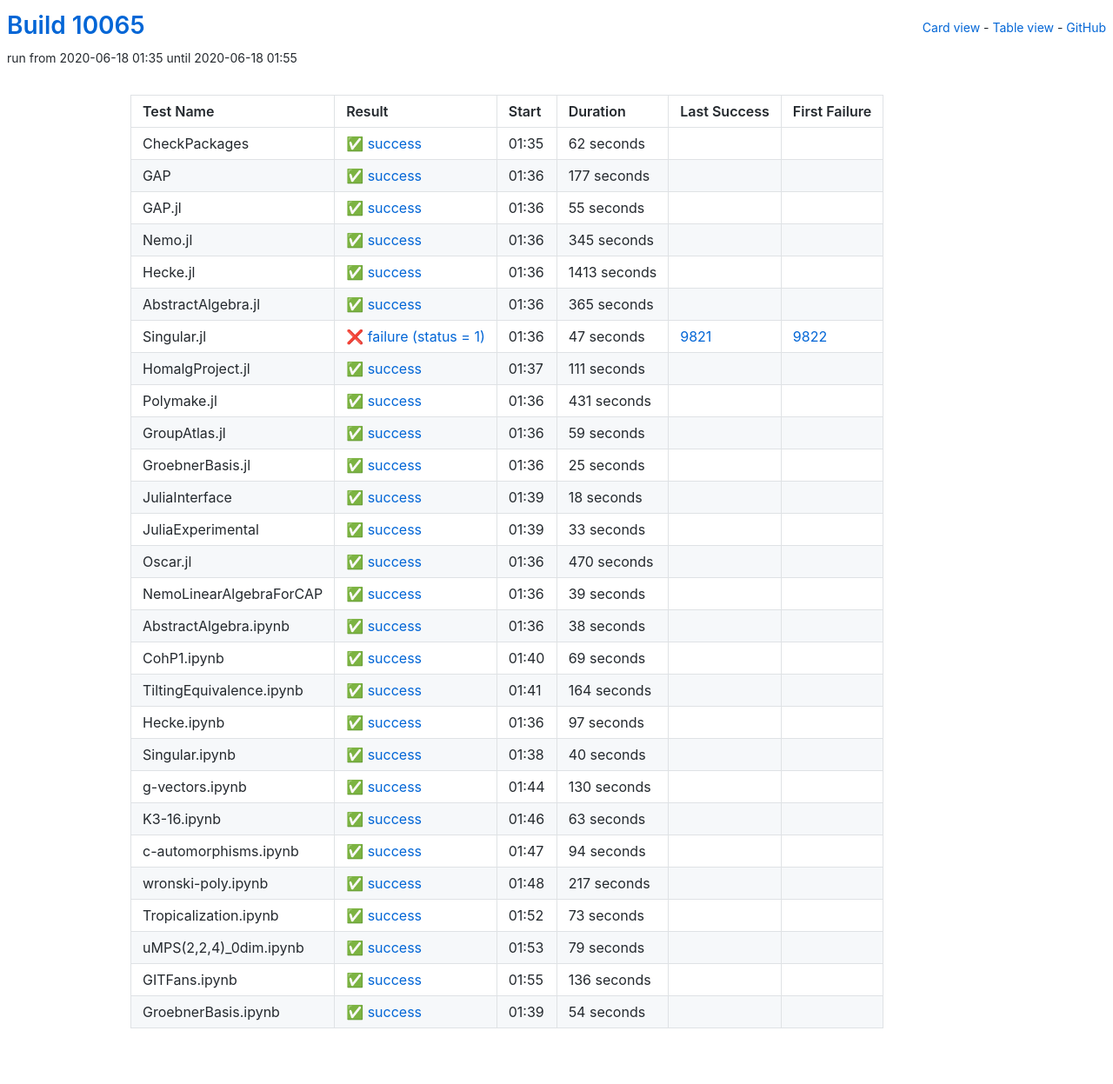
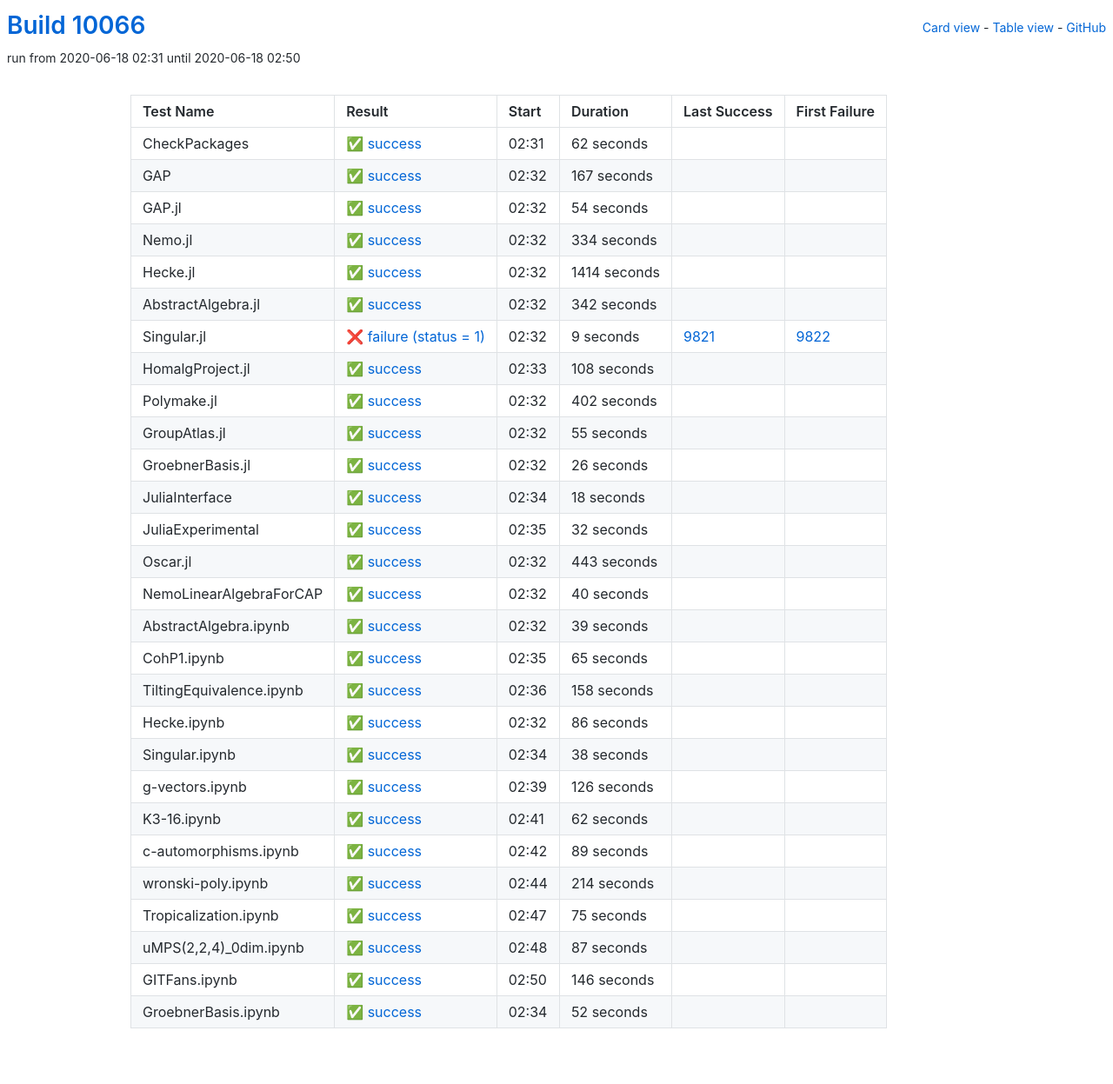
Before and after one commit to oscar-system/oscar-ci-status, a Jekyll site: the page built from table.html, in a window 1280 px wide. Shown: the whole page at 87% size. Built offline with Jekyll 4.4.1, drawn with Linux system fonts in a browser that asks for light colours.

Commit message:
Build #10066

```diff
--- a/_data/ci.yml
+++ b/_data/ci.yml
@@ -1,6 +1,6 @@
 ---
-build: 10065
-build_url: https://oscarci.mathematik.uni-kl.de/job/oscar/10065/
+build: 10066
+build_url: https://oscarci.mathematik.uni-kl.de/job/oscar/10066/
 job: oscar
 organization: oscar-system
 repo: oscar-ci-status
@@ -8,8 +8,8 @@
 tests:
 - name: CheckPackages
   id: checkpackages
-  log: https://oscarci.mathematik.uni-kl.de/job/oscar/10065/artifact/logs/build-10065/CheckPackages.log
-  start: 2020-06-18 01:35
+  log: https://oscarci.mathematik.uni-kl.de/job/oscar/10066/artifact/logs/build-10066/CheckPackages.log
+  start: 2020-06-18 02:31
   success: true
   exitcode: 0
   status: success
@@ -20,20 +20,104 @@
   first_failure_url:
 - name: GAP
   id: gap
-  log: https://oscarci.mathematik.uni-kl.de/job/oscar/10065/artifact/logs/build-10065/GAP.log
-  start: 2020-06-18 01:36
+  log: https://oscarci.mathematik.uni-kl.de/job/oscar/10066/artifact/logs/build-10066/GAP.log
+  start: 2020-06-18 02:32
   success: true
   exitcode: 0
   status: success
-  duration: 177
+  duration: 167
   last_success: false
   last_success_url:
   first_failure: false
   first_failure_url:
 - name: GAP.jl
   id: gap-jl
-  log: https://oscarci.mathematik.uni-kl.de/job/oscar/10065/artifact/logs/build-10065/GAP.jl.log
-  start: 2020-06-18 01:36
+  log: https://oscarci.mathematik.uni-kl.de/job/oscar/10066/artifact/logs/build-10066/GAP.jl.log
+  start: 2020-06-18 02:32
+  success: true
+  exitcode: 0
+  status: success
+  duration: 54
+  last_success: false
+  last_success_url:
+  first_failure: false
+  first_failure_url:
+- name: Nemo.jl
+  id: nemo-jl
+  log: https://oscarci.mathematik.uni-kl.de/job/oscar/10066/artifact/logs/build-10066/Nemo.jl.log
+  start: 2020-06-18 02:32
+  success: true
+  exitcode: 0
+  status: success
+  duration: 334
+  last_success: false
+  last_success_url:
+  first_failure: false
+  first_failure_url:
+- name: Hecke.jl
+  id: hecke-jl
+  log: https://oscarci.mathematik.uni-kl.de/job/oscar/10066/artifact/logs/build-10066/Hecke.jl.log
+  start: 2020-06-18 02:32
+  success: true
+  exitcode: 0
+  status: success
+  duration: 1414
+  last_success: false
+  last_success_url:
+  first_failure: false
+  first_failure_url:
+- name: AbstractAlgebra.jl
+  id: abstractalgebra-jl
+  log: https://oscarci.mathematik.uni-kl.de/job/oscar/10066/artifact/logs/build-10066/AbstractAlgebra.jl.log
+  start: 2020-06-18 02:32
+  success: true
+  exitcode: 0
+  status: success
+  duration: 342
+  last_success: false
+  last_success_url:
+  first_failure: false
+  first_failure_url:
+- name: Singular.jl
+  id: singular-jl
+  log: https://oscarci.mathematik.uni-kl.de/job/oscar/10066/artifact/logs/build-10066/Singular.jl.log
+  start: 2020-06-18 02:32
+  success: false
+  exitcode: 1
+  status: failure
+  duration: 9
+  last_success: 9821
+  last_success_url: https://oscarci.mathematik.uni-kl.de/job/oscar/9821/
+  first_failure: 9822
+  first_failure_url: https://oscarci.mathematik.uni-kl.de/job/oscar/9822/
+- name: HomalgProject.jl
+  id: homalgproject-jl
+  log: https://oscarci.mathematik.uni-kl.de/job/oscar/10066/artifact/logs/build-10066/HomalgProject.jl.log
+  start: 2020-06-18 02:33
+  success: true
+  exitcode: 0
+  status: success
+  duration: 108
+  last_success: false
+  last_success_url:
+  first_failure: false
+  first_failure_url:
+- name: Polymake.jl
+  id: polymake-jl
+  log: https://oscarci.mathematik.uni-kl.de/job/oscar/10066/artifact/logs/build-10066/Polymake.jl.log
+  start: 2020-06-18 02:32
+  success: true
+  exitcode: 0
+  status: success
+  duration: 402
+  last_success: false
+  last_success_url:
+  first_failure: false
+  first_failure_url:
+- name: GroupAtlas.jl
+  id: groupatlas-jl
+  log: https://oscarci.mathematik.uni-kl.de/job/oscar/10066/artifact/logs/build-10066/GroupAtlas.jl.log
+  start: 2020-06-18 02:32
   success: true
   exitcode: 0
   status: success
@@ -42,106 +126,22 @@
   last_success_url:
   first_failure: false
   first_failure_url:
-- name: Nemo.jl
-  id: nemo-jl
-  log: https://oscarci.mathematik.uni-kl.de/job/oscar/10065/artifact/logs/build-10065/Nemo.jl.log
-  start: 2020-06-18 01:36
+- name: GroebnerBasis.jl
+  id: groebnerbasis-jl
+  log: https://oscarci.mathematik.uni-kl.de/job/oscar/10066/artifact/logs/build-10066/GroebnerBasis.jl.log
+  start: 2020-06-18 02:32
   success: true
   exitcode: 0
   status: success
-  duration: 345
-  last_success: false
-  last_success_url:
-  first_failure: false
-  first_failure_url:
-- name: Hecke.jl
-  id: hecke-jl
-  log: https://oscarci.mathematik.uni-kl.de/job/oscar/10065/artifact/logs/build-10065/Hecke.jl.log
-  start: 2020-06-18 01:36
-  success: true
-  exitcode: 0
-  status: success
-  duration: 1413
-  last_success: false
-  last_success_url:
-  first_failure: false
-  first_failure_url:
-- name: AbstractAlgebra.jl
-  id: abstractalgebra-jl
-  log: https://oscarci.mathematik.uni-kl.de/job/oscar/10065/artifact/logs/build-10065/AbstractAlgebra.jl.log
-  start: 2020-06-18 01:36
-  success: true
-  exitcode: 0
-  status: success
-  duration: 365
-  last_success: false
-  last_success_url:
-  first_failure: false
-  first_failure_url:
-- name: Singular.jl
-  id: singular-jl
-  log: https://oscarci.mathematik.uni-kl.de/job/oscar/10065/artifact/logs/build-10065/Singular.jl.log
-  start: 2020-06-18 01:36
-  success: false
-  exitcode: 1
-  status: failure
-  duration: 47
-  last_success: 9821
-  last_success_url: https://oscarci.mathematik.uni-kl.de/job/oscar/9821/
-  first_failure: 9822
-  first_failure_url: https://oscarci.mathematik.uni-kl.de/job/oscar/9822/
-- name: HomalgProject.jl
-  id: homalgproject-jl
-  log: https://oscarci.mathematik.uni-kl.de/job/oscar/10065/artifact/logs/build-10065/HomalgProject.jl.log
-  start: 2020-06-18 01:37
-  success: true
-  exitcode: 0
-  status: success
-  duration: 111
-  last_success: false
-  last_success_url:
-  first_failure: false
-  first_failure_url:
-- name: Polymake.jl
-  id: polymake-jl
-  log: https://oscarci.mathematik.uni-kl.de/job/oscar/10065/artifact/logs/build-10065/Polymake.jl.log
-  start: 2020-06-18 01:36
-  success: true
-  exitcode: 0
-  status: success
-  duration: 431
-  last_success: false
-  last_success_url:
-  first_failure: false
-  first_failure_url:
-- name: GroupAtlas.jl
-  id: groupatlas-jl
-  log: https://oscarci.mathematik.uni-kl.de/job/oscar/10065/artifact/logs/build-10065/GroupAtlas.jl.log
-  start: 2020-06-18 01:36
-  success: true
-  exitcode: 0
-  status: success
-  duration: 59
-  last_success: false
-  last_success_url:
-  first_failure: false
-  first_failure_url:
-- name: GroebnerBasis.jl
-  id: groebnerbasis-jl
-  log: https://oscarci.mathematik.uni-kl.de/job/oscar/10065/artifact/logs/build-10065/GroebnerBasis.jl.log
-  start: 2020-06-18 01:36
-  success: true
-  exitcode: 0
-  status: success
-  duration: 25
+  duration: 26
   last_success: false
   last_success_url:
   first_failure: false
   first_failure_url:
 - name: JuliaInterface
   id: juliainterface
-  log: https://oscarci.mathematik.uni-kl.de/job/oscar/10065/artifact/logs/build-10065/JuliaInterface.log
-  start: 2020-06-18 01:39
+  log: https://oscarci.mathematik.uni-kl.de/job/oscar/10066/artifact/logs/build-10066/JuliaInterface.log
+  start: 2020-06-18 02:34
   success: true
   exitcode: 0
   status: success
@@ -152,32 +152,44 @@
   first_failure_url:
 - name: JuliaExperimental
   id: juliaexperimental
-  log: https://oscarci.mathematik.uni-kl.de/job/oscar/10065/artifact/logs/build-10065/JuliaExperimental.log
-  start: 2020-06-18 01:39
+  log: https://oscarci.mathematik.uni-kl.de/job/oscar/10066/artifact/logs/build-10066/JuliaExperimental.log
+  start: 2020-06-18 02:35
   success: true
   exitcode: 0
   status: success
-  duration: 33
+  duration: 32
   last_success: false
   last_success_url:
   first_failure: false
   first_failure_url:
 - name: Oscar.jl
   id: oscar-jl
-  log: https://oscarci.mathematik.uni-kl.de/job/oscar/10065/artifact/logs/build-10065/Oscar.jl.log
-  start: 2020-06-18 01:36
+  log: https://oscarci.mathematik.uni-kl.de/job/oscar/10066/artifact/logs/build-10066/Oscar.jl.log
+  start: 2020-06-18 02:32
   success: true
   exitcode: 0
   status: success
-  duration: 470
+  duration: 443
   last_success: false
   last_success_url:
   first_failure: false
   first_failure_url:
 - name: NemoLinearAlgebraForCAP
   id: nemolinearalgebraforcap
-  log: https://oscarci.mathematik.uni-kl.de/job/oscar/10065/artifact/logs/build-10065/NemoLinearAlgebraForCAP.log
-  start: 2020-06-18 01:36
+  log: https://oscarci.mathematik.uni-kl.de/job/oscar/10066/artifact/logs/build-10066/NemoLinearAlgebraForCAP.log
+  start: 2020-06-18 02:32
+  success: true
+  exitcode: 0
+  status: success
+  duration: 40
+  last_success: false
+  last_success_url:
+  first_failure: false
+  first_failure_url:
+- name: AbstractAlgebra.ipynb
+  id: abstractalgebra-ipynb
+  log: https://oscarci.mathematik.uni-kl.de/job/oscar/10066/artifact/logs/build-10066/AbstractAlgebra.ipynb.log
+  start: 2020-06-18 02:32
   success: true
   exitcode: 0
   status: success
@@ -186,10 +198,46 @@
   last_success_url:
   first_failure: false
   first_failure_url:
-- name: AbstractAlgebra.ipynb
-  id: abstractalgebra-ipynb
-  log: https://oscarci.mathematik.uni-kl.de/job/oscar/10065/artifact/logs/build-10065/AbstractAlgebra.ipynb.log
-  start: 2020-06-18 01:36
+- name: CohP1.ipynb
+  id: cohp1-ipynb
+  log: https://oscarci.mathematik.uni-kl.de/job/oscar/10066/artifact/logs/build-10066/CohP1.ipynb.log
+  start: 2020-06-18 02:35
+  success: true
+  exitcode: 0
+  status: success
+  duration: 65
+  last_success: false
+  last_success_url:
+  first_failure: false
+  first_failure_url:
+- name: TiltingEquivalence.ipynb
+  id: tiltingequivalence-ipynb
+  log: https://oscarci.mathematik.uni-kl.de/job/oscar/10066/artifact/logs/build-10066/TiltingEquivalence.ipynb.log
+  start: 2020-06-18 02:36
+  success: true
+  exitcode: 0
+  status: success
+  duration: 158
+  last_success: false
+  last_success_url:
+  first_failure: false
+  first_failure_url:
+- name: Hecke.ipynb
+  id: hecke-ipynb
+  log: https://oscarci.mathematik.uni-kl.de/job/oscar/10066/artifact/logs/build-10066/Hecke.ipynb.log
+  start: 2020-06-18 02:32
+  success: true
+  exitcode: 0
+  status: success
+  duration: 86
+  last_success: false
+  last_success_url:
+  first_failure: false
+  first_failure_url:
+- name: Singular.ipynb
+  id: singular-ipynb
+  log: https://oscarci.mathematik.uni-kl.de/job/oscar/10066/artifact/logs/build-10066/Singular.ipynb.log
+  start: 2020-06-18 02:34
   success: true
   exitcode: 0
   status: success
@@ -198,146 +246,98 @@
   last_success_url:
   first_failure: false
   first_failure_url:
-- name: CohP1.ipynb
-  id: cohp1-ipynb
-  log: https://oscarci.mathematik.uni-kl.de/job/oscar/10065/artifact/logs/build-10065/CohP1.ipynb.log
-  start: 2020-06-18 01:40
+- name: g-vectors.ipynb
+  id: g-vectors-ipynb
+  log: https://oscarci.mathematik.uni-kl.de/job/oscar/10066/artifact/logs/build-10066/g-vectors.ipynb.log
+  start: 2020-06-18 02:39
   success: true
   exitcode: 0
   status: success
-  duration: 69
-  last_success: false
-  last_success_url:
-  first_failure: false
-  first_failure_url:
-- name: TiltingEquivalence.ipynb
-  id: tiltingequivalence-ipynb
-  log: https://oscarci.mathematik.uni-kl.de/job/oscar/10065/artifact/logs/build-10065/TiltingEquivalence.ipynb.log
-  start: 2020-06-18 01:41
-  success: true
-  exitcode: 0
-  status: success
-  duration: 164
-  last_success: false
-  last_success_url:
-  first_failure: false
-  first_failure_url:
-- name: Hecke.ipynb
-  id: hecke-ipynb
-  log: https://oscarci.mathematik.uni-kl.de/job/oscar/10065/artifact/logs/build-10065/Hecke.ipynb.log
-  start: 2020-06-18 01:36
-  success: true
-  exitcode: 0
-  status: success
-  duration: 97
-  last_success: false
-  last_success_url:
-  first_failure: false
-  first_failure_url:
-- name: Singular.ipynb
-  id: singular-ipynb
-  log: https://oscarci.mathematik.uni-kl.de/job/oscar/10065/artifact/logs/build-10065/Singular.ipynb.log
-  start: 2020-06-18 01:38
-  success: true
-  exitcode: 0
-  status: success
-  duration: 40
-  last_success: false
-  last_success_url:
-  first_failure: false
-  first_failure_url:
-- name: g-vectors.ipynb
-  id: g-vectors-ipynb
-  log: https://oscarci.mathematik.uni-kl.de/job/oscar/10065/artifact/logs/build-10065/g-vectors.ipynb.log
-  start: 2020-06-18 01:44
-  success: true
-  exitcode: 0
-  status: success
-  duration: 130
+  duration: 126
   last_success: false
   last_success_url:
   first_failure: false
   first_failure_url:
 - name: K3-16.ipynb
   id: k3-16-ipynb
-  log: https://oscarci.mathematik.uni-kl.de/job/oscar/10065/artifact/logs/build-10065/K3-16.ipynb.log
-  start: 2020-06-18 01:46
+  log: https://oscarci.mathematik.uni-kl.de/job/oscar/10066/artifact/logs/build-10066/K3-16.ipynb.log
+  start: 2020-06-18 02:41
   success: true
   exitcode: 0
   status: success
-  duration: 63
+  duration: 62
   last_success: false
   last_success_url:
   first_failure: false
   first_failure_url:
 - name: c-automorphisms.ipynb
   id: c-automorphisms-ipynb
-  log: https://oscarci.mathematik.uni-kl.de/job/oscar/10065/artifact/logs/build-10065/c-automorphisms.ipynb.log
-  start: 2020-06-18 01:47
+  log: https://oscarci.mathematik.uni-kl.de/job/oscar/10066/artifact/logs/build-10066/c-automorphisms.ipynb.log
+  start: 2020-06-18 02:42
   success: true
   exitcode: 0
   status: success
-  duration: 94
+  duration: 89
   last_success: false
   last_success_url:
   first_failure: false
   first_failure_url:
 - name: wronski-poly.ipynb
   id: wronski-poly-ipynb
-  log: https://oscarci.mathematik.uni-kl.de/job/oscar/10065/artifact/logs/build-10065/wronski-poly.ipynb.log
-  start: 2020-06-18 01:48
+  log: https://oscarci.mathematik.uni-kl.de/job/oscar/10066/artifact/logs/build-10066/wronski-poly.ipynb.log
+  start: 2020-06-18 02:44
   success: true
   exitcode: 0
   status: success
-  duration: 217
+  duration: 214
   last_success: false
   last_success_url:
   first_failure: false
   first_failure_url:
 - name: Tropicalization.ipynb
   id: tropicalization-ipynb
-  log: https://oscarci.mathematik.uni-kl.de/job/oscar/10065/artifact/logs/build-10065/Tropicalization.ipynb.log
-  start: 2020-06-18 01:52
+  log: https://oscarci.mathematik.uni-kl.de/job/oscar/10066/artifact/logs/build-10066/Tropicalization.ipynb.log
+  start: 2020-06-18 02:47
   success: true
   exitcode: 0
   status: success
-  duration: 73
+  duration: 75
   last_success: false
   last_success_url:
   first_failure: false
   first_failure_url:
 - name: uMPS(2,2,4)_0dim.ipynb
   id: umps-2-2-4-0dim-ipynb
-  log: https://oscarci.mathematik.uni-kl.de/job/oscar/10065/artifact/logs/build-10065/uMPS-2-2-4-_0dim.ipynb.log
-  start: 2020-06-18 01:53
+  log: https://oscarci.mathematik.uni-kl.de/job/oscar/10066/artifact/logs/build-10066/uMPS-2-2-4-_0dim.ipynb.log
+  start: 2020-06-18 02:48
   success: true
   exitcode: 0
   status: success
-  duration: 79
+  duration: 87
   last_success: false
   last_success_url:
   first_failure: false
   first_failure_url:
 - name: GITFans.ipynb
   id: gitfans-ipynb
-  log: https://oscarci.mathematik.uni-kl.de/job/oscar/10065/artifact/logs/build-10065/GITFans.ipynb.log
-  start: 2020-06-18 01:55
+  log: https://oscarci.mathematik.uni-kl.de/job/oscar/10066/artifact/logs/build-10066/GITFans.ipynb.log
+  start: 2020-06-18 02:50
   success: true
   exitcode: 0
   status: success
-  duration: 136
+  duration: 146
   last_success: false
   last_success_url:
   first_failure: false
   first_failure_url:
 - name: GroebnerBasis.ipynb
   id: groebnerbasis-ipynb
-  log: https://oscarci.mathematik.uni-kl.de/job/oscar/10065/artifact/logs/build-10065/GroebnerBasis.ipynb.log
-  start: 2020-06-18 01:39
+  log: https://oscarci.mathematik.uni-kl.de/job/oscar/10066/artifact/logs/build-10066/GroebnerBasis.ipynb.log
+  start: 2020-06-18 02:34
   success: true
   exitcode: 0
   status: success
-  duration: 54
+  duration: 52
   last_success: false
   last_success_url:
   first_failure: false
```
Also changed, not shown: README.md.
